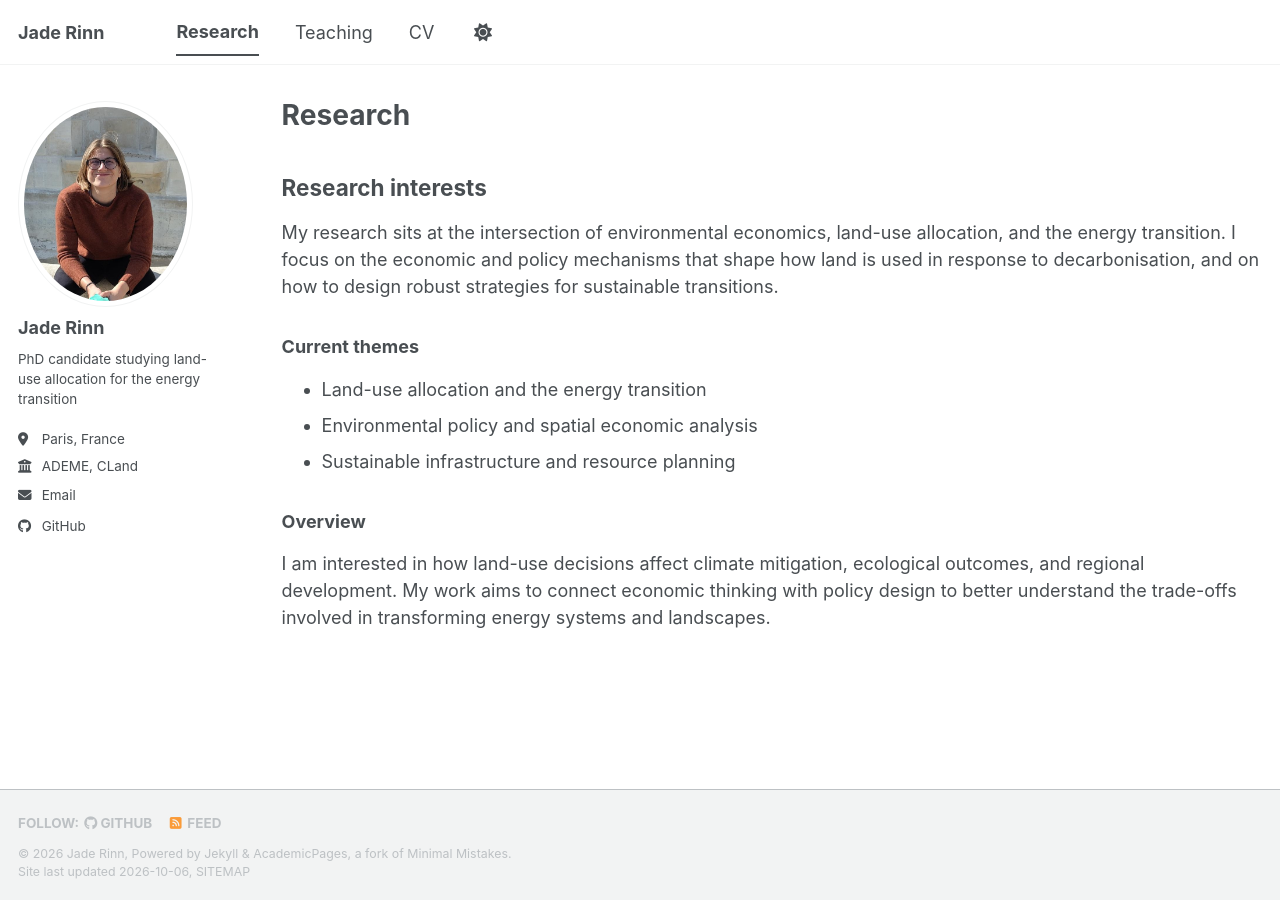
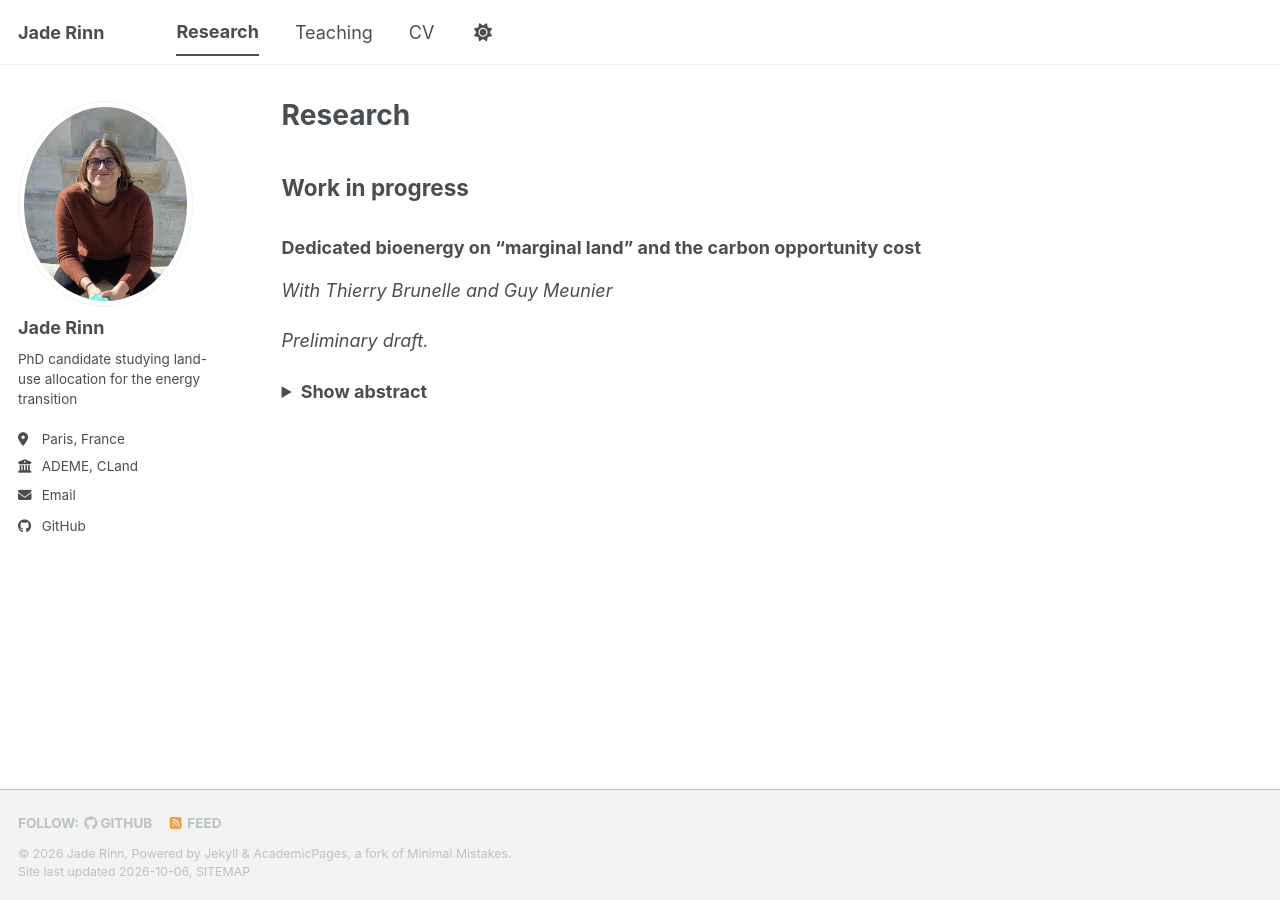
Before and after one commit to jaderinn/jaderinn.github.io, a Jekyll site: the page built from _pages/research.md, in a window 1280 px wide. Built offline with Jekyll 4.4.1, drawn with Linux system fonts in a browser that asks for light colours; a style sheet for code colours, icons or effects is not loaded.

Commit message:
Revise research interests to work in progress section
Updated research page to reflect current work in progress on dedicated bioenergy and carbon opportunity costs. Added details about the research focus and ongoing projects.

```diff
--- a/_pages/research.md
+++ b/_pages/research.md
@@ -7,16 +7,31 @@ author_profile: true
 
 {% include base_path %}
 
-## Research interests
+## Work in progress
+### Dedicated bioenergy on "marginal land" and the carbon opportunity cost
 
-My research sits at the intersection of environmental economics, land-use allocation, and the energy transition. I focus on the economic and policy mechanisms that shape how land is used in response to decarbonisation, and on how to design robust strategies for sustainable transitions.
+*With Thierry Brunelle and Guy Meunier*
 
-### Current themes
+*Preliminary draft.*
 
-- Land-use allocation and the energy transition
-- Environmental policy and spatial economic analysis
-- Sustainable infrastructure and resource planning
+<details>
+<summary><strong>Show abstract</strong></summary>
 
-### Overview
+<p>
+Dedicated bioenergy is often presented as a low-carbon option when cultivated
+on so-called marginal land. However, land with limited agricultural
+productivity may still have substantial value through carbon sequestration,
+biodiversity, or other ecosystem services.
+</p>
 
-I am interested in how land-use decisions affect climate mitigation, ecological outcomes, and regional development. My work aims to connect economic thinking with policy design to better understand the trade-offs involved in transforming energy systems and landscapes.
+<p>
+We develop a land-allocation model in which heterogeneous plots can be used
+for food production, second-generation bioenergy crops, or natural
+regeneration. We examine how the carbon opportunity cost of land affects the
+socially optimal allocation and the definition of marginal land. We then
+study the design of bioenergy subsidies and land-eligibility criteria when
+agricultural emissions and natural carbon sinks cannot be directly priced,
+with a numerical application to the French context.
+</p>
+
+</details>
```
